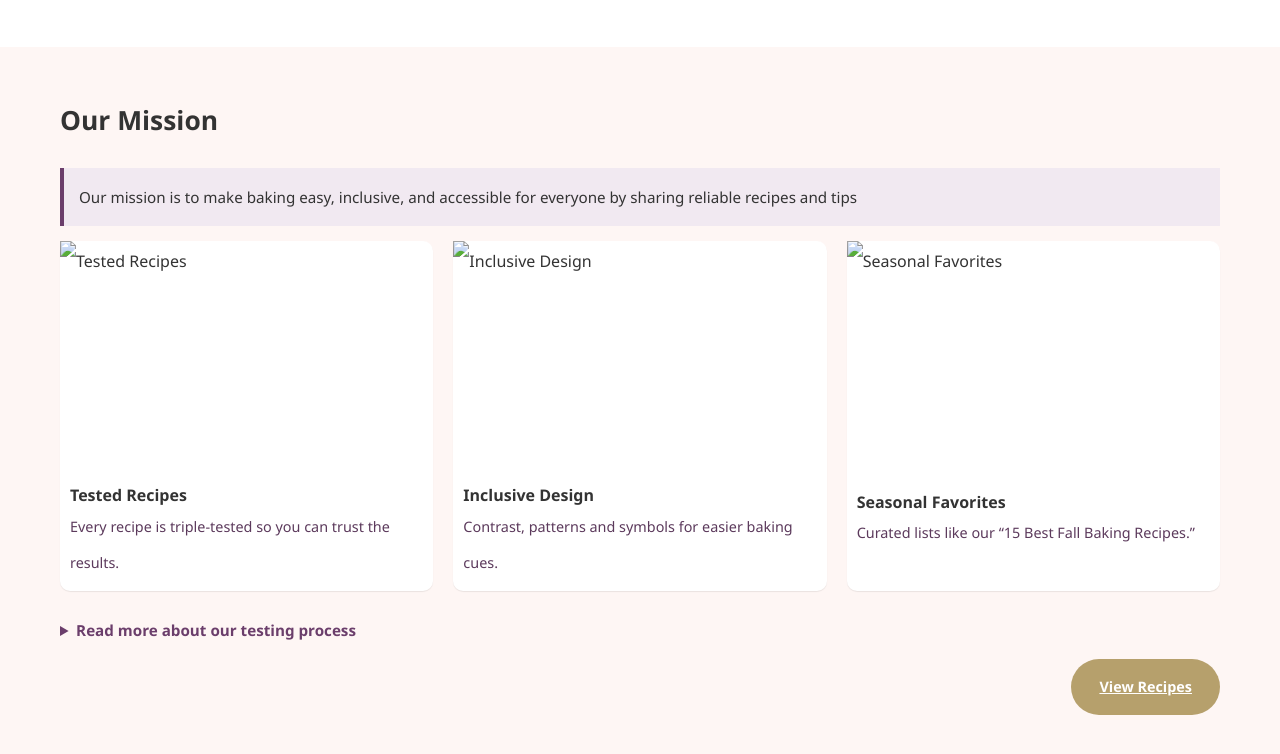
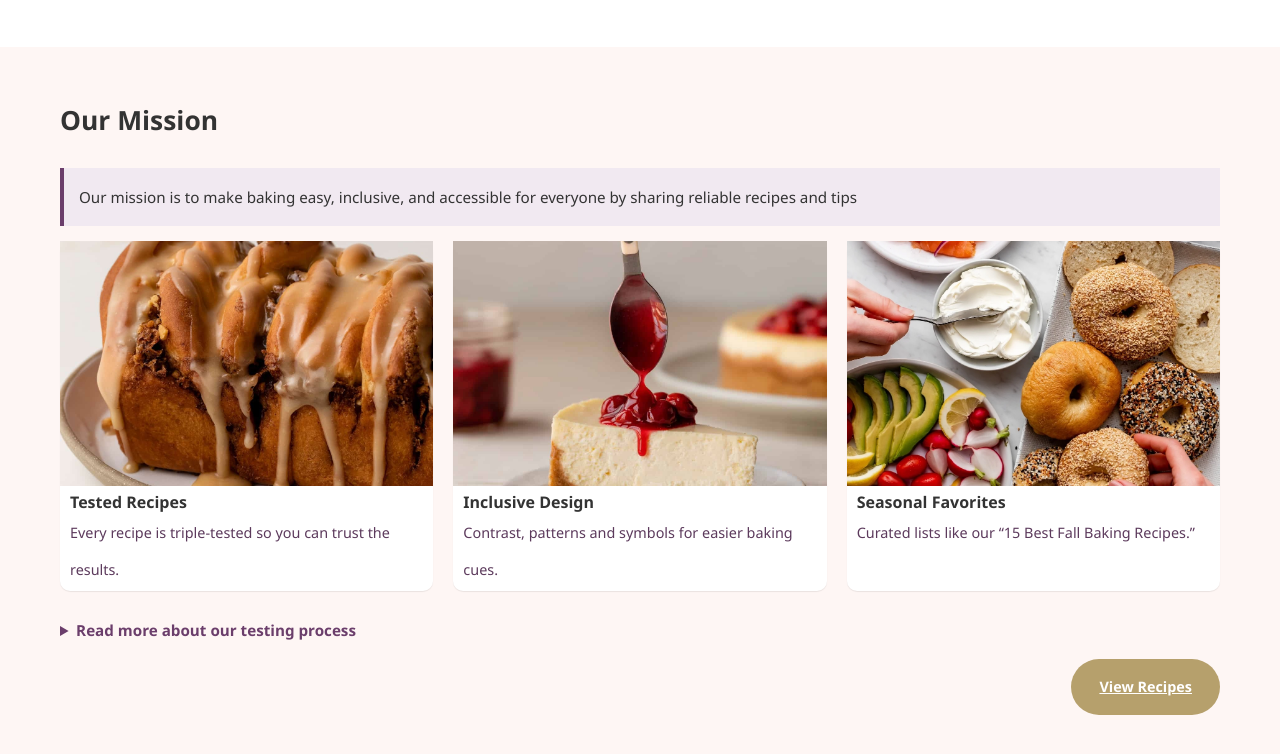
Before and after one commit to Abeehimr/Happy-Gato-Baking, a plain HTML site: page aboutus.html in a window 1280 px wide. Shown: the part 803-1557 px from the top of the page. Drawn offline with Linux system fonts and the light colour scheme.

Commit message:
about us pic

```diff
--- a/aboutus.html
+++ b/aboutus.html
@@ -95,21 +95,21 @@
 
         <div class="mission-grid">
           <div class="mission-card">
-            <img src="images/icon1.jpg" alt="Tested Recipes">
+            <img src="assets/images/design.jpg" alt="Tested Recipes">
             <h3>Tested Recipes</h3>
             <p class="mission-comments">
               Every recipe is triple-tested so you can trust the results.
             </p>
           </div>
           <div class="mission-card">
-            <img src="images/icon2.jpg" alt="Inclusive Design">
+            <img src="assets/images/tested.jpg" alt="Inclusive Design">
             <h3>Inclusive Design</h3>
             <p class="mission-comments">
               Contrast, patterns and symbols for easier baking cues.
             </p>
           </div>
           <div class="mission-card">
-            <img src="images/icon3.jpg" alt="Seasonal Favorites">
+            <img src="assets/images/101.webp" alt="Seasonal Favorites">
             <h3>Seasonal Favorites</h3>
             <p class="mission-comments">
               Curated lists like our “15 Best Fall Baking Recipes.”
```
Also changed, not shown: assets/images/101.webp (added), assets/images/design.jpg (added), assets/images/tested.jpg (added).
